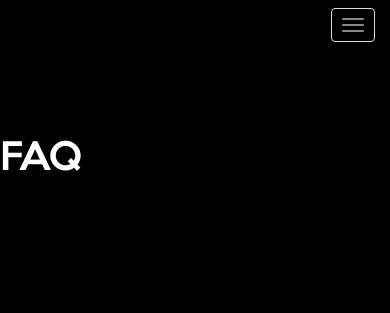
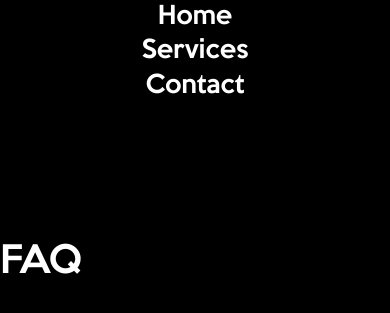
Before and after one commit to kmuzenski/NuNu, a PHP site: page /faq.php in a window 390 px wide; the page is wider, and only the part inside the window is pictured. Shown: the top 313 px of that part. Run offline with PHP 8.4, Linux system fonts and the light colour scheme.

Commit message:
nav changed

```diff
--- a/assets/css/styles.css
+++ b/assets/css/styles.css
@@ -37,12 +37,9 @@ img {
 }
 
 
-.navbar {
-   background-color: transparent;
-   background: transparent;
-   border-color: transparent;
+.mynav {
+	color:#FFFFFF;
+   font-family:pretty;
+   font-size: 24px;
+
 }
-
-.navbar {
-	color:#FFFFFF;
-}
--- a/nav.php
+++ b/nav.php
@@ -1,28 +1,23 @@
-<nav class="navbar navbar-default navbar-fixed-top">
+<div id="mynavb">
+  <div class="row">
 
-    <div class="container">
-        <div class="navbar-header">
+  <div class="col-xs-12 col-md-4 col-lg-4" id="navborder">
+  <center>
+  <a href="index.php" class="mynav" title="home">Home</a>
+  </center>
+  </div>
 
-        <button type="button" class="navbar-toggle btn-custom" data-toggle="collapse" data-target="#navbar" aria-expanded="false" aria-controls="navbar">
-            <span class="sr-only">Toggle navigation</span>
-            <span class="icon-bar"></span>
-            <span class="icon-bar"></span>
-            <span class="icon-bar"></span>
-        </button>
-        <a class="navbar-brand" href="index.php"></a>
+  <div class="col-xs-12 col-md-4 col-lg-4" id="navborder" >
+  <center>
+  <a href="services.php" class="mynav" title="services">Services</a>
+  </center>
+  </div>
 
+  <div class="col-xs-12 col-md-4 col-lg-4" id="navborder" >
+  <center>
+  <a href="contact.php" class="mynav" title="contact" id="mynav">Contact</a>
+  </center>
+  </div>
 
-        </div>
-
-     <div id="navbar" class="collapse navbar-collapse">
-
-        <ul class="nav navbar-nav">
-
-        <li><a  href="index.php">Home</a></li>
-        <li><a  href="about.php">About</a></li>
-        <li><a  href="contact.php">Contact</a></li>
-        <li><a  href="faq.php">FAQ</a></li>
-
-
-
- </nav>
+</div> <!--row-->
+</div> <!--container -->
```
Also changed, not shown: 1 other file.
